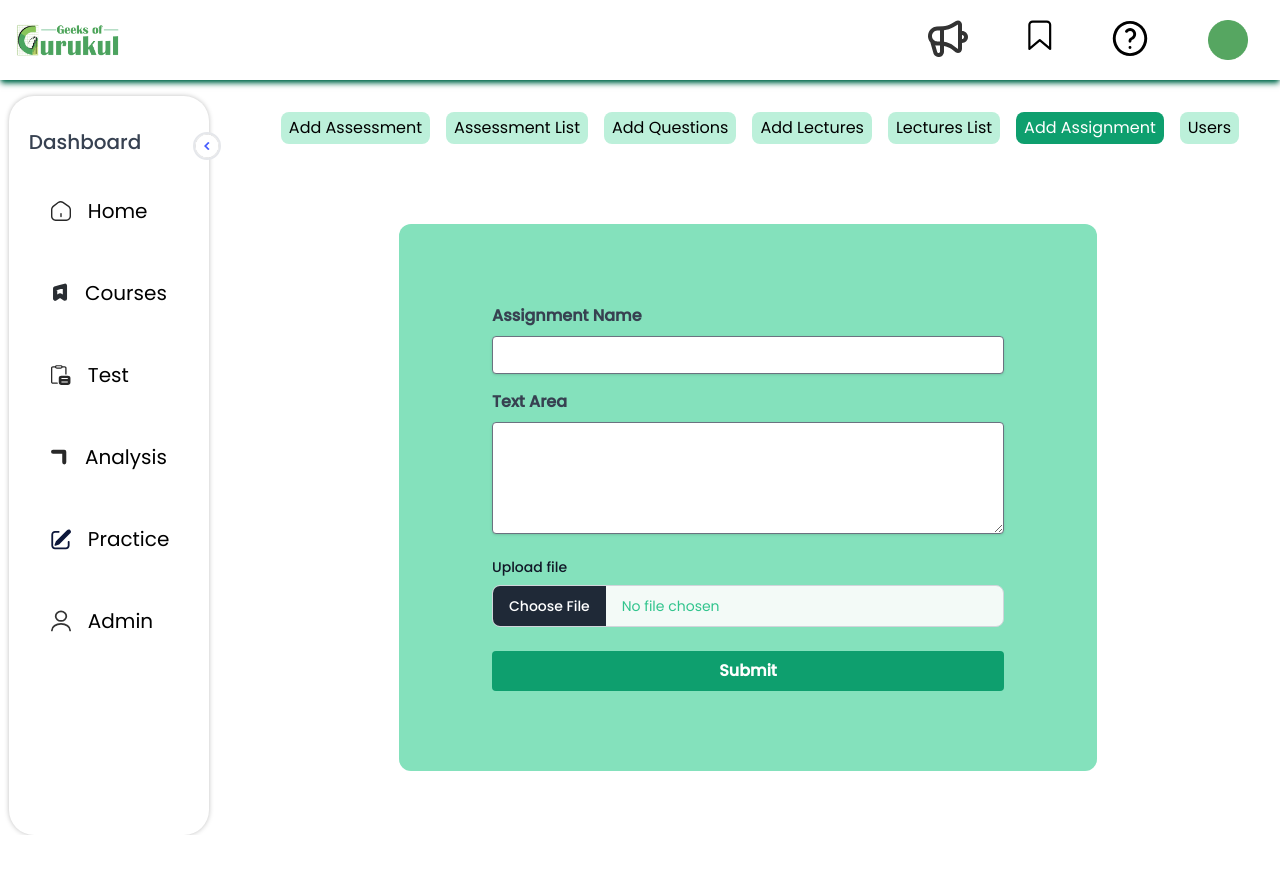
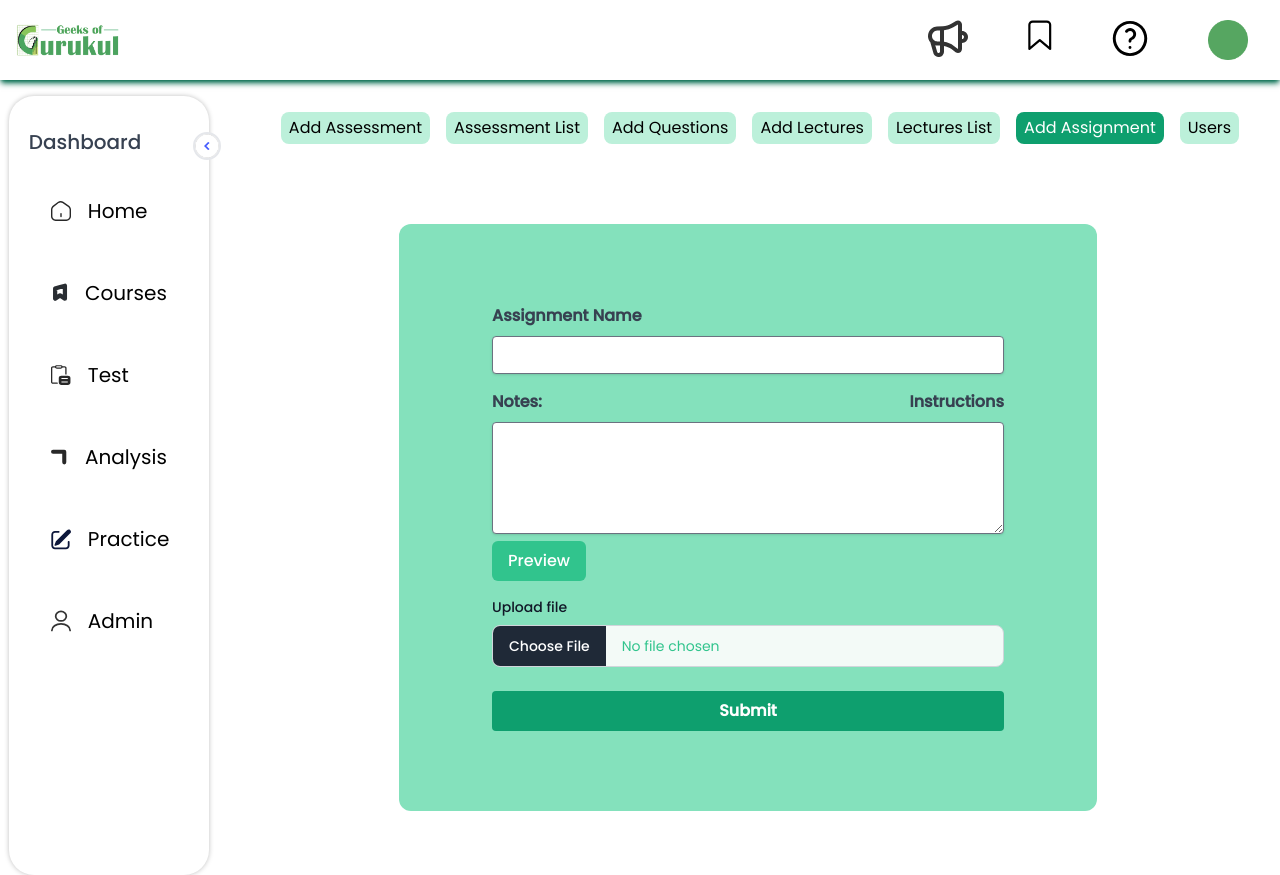
Before and after one commit to amitpaultl/geegs, a React (Create React App) app: page /dashboard/admin-pannel/add-assignment in a window 1280 px wide. Before the commit the page ends 835 px from the top, so only its background shows below. Built offline with nearby package versions, Linux system fonts and the light colour scheme.

Commit message:
Add Assignment changed

```diff
--- a/src/Pages/DashBoard/AdminPannel/AddAssignment/AddAssignment.jsx
+++ b/src/Pages/DashBoard/AdminPannel/AddAssignment/AddAssignment.jsx
@@ -1,7 +1,13 @@
+import { useState } from "react";
 import { useForm } from "react-hook-form";
+import ReactMarkdown from "react-markdown";
+import remarkGfm from "remark-gfm";
 
 function AddAssignment() {
   const { register, handleSubmit } = useForm();
+  const [text, setText] = useState("");
+  const [preview, setPreview] = useState(false);
+  const [instructions, setInstructions] = useState(false);
 
   const onSubmit = (data) => {
     console.log(data);
@@ -29,14 +35,71 @@ function AddAssignment() {
             htmlFor='textArea'
             className='block text-gray-700 font-bold mb-2'
           >
-            Text Area
+            <div className="flex items-center justify-between">
+            <p>Notes:</p>
+            <p onClick={()=>setInstructions(true)} className="hover:text-sky-500 hover:cursor-pointer">Instructions</p>
+            </div>
           </label>
           <textarea
             id='textArea'
             {...register("textArea")}
             className='shadow appearance-none border rounded w-full py-1 px-2 h-28 text-gray-700 leading-tight focus:outline-none focus:shadow-outline'
+            value={text}
+            onChange={(e) => setText(e.target.value)}
           ></textarea>
+          <button
+            onClick={() => setPreview(true)}
+            className='font-poppins font-medium text-white px-4 py-2 bg-green-400 hover:bg-green-500 rounded-md'
+          >
+            Preview
+          </button>
+          {/* For Preview only */}
+          {preview && (
+            <>
+              <div className='justify-center items-center flex overflow-x-hidden overflow-y-auto fixed inset-0 z-[20010] outline-none focus:outline-none'>
+                <div className='relative w-[360px] h-[600px] sm:w-[400px] md:w-[600px] lg-[700px]  py-2 sm:py-4 lg:py-4 px-2 sm:px-4 md:px-6 mx-auto max-w-3xl  bg-white rounded-lg shadow-2xl'>
+                  <button
+                    onClick={() => setPreview(false)}
+                    className='absolute right-5 top-5 px-2 py-2 bg-red-400 rounded-full'
+                  >
+                    ❌
+                  </button>
+                  <h3 className='text-2xl font-poppins font-medium mt-1'>
+                    Preview:
+                  </h3>
+                  <div className=' mt-6 w-full h-4/5 p-4 mx-auto bg-white border border-green-400 rounded-md overflow-x-auto overflow-y-auto'>
+                    <ReactMarkdown
+                      children={text}
+                      remarkPlugins={[remarkGfm]}
+                    ></ReactMarkdown>
+                  </div>
+                </div>
+              </div>
+              <div className='opacity-25 fixed inset-0  z-[20000] bg-black'></div>
+            </>
+          )}
+          {/* For Instructions to teachers to write markdown */}
+          {instructions && (
+            <>
+              <div className='justify-center items-center flex overflow-x-hidden overflow-y-auto fixed inset-0 z-[20010] outline-none focus:outline-none'>
+                <div className='relative w-[360px] h-[600px] sm:w-[400px] md:w-[600px] lg-[700px]  py-2 sm:py-4 lg:py-4 px-2 sm:px-4 md:px-6 mx-auto max-w-3xl  bg-white rounded-lg shadow-2xl'>
+                  <button
+                    onClick={() => setInstructions(false)}
+                    className='absolute right-5 top-5 px-2 py-2 bg-red-400 rounded-full'
+                  >
+                    ❌
+                  </button>
+                  <h3 className='text-2xl font-poppins font-medium mt-1'>
+                    Instructions:
+                  </h3>
+                  <iframe title="markdown instructions" src="https://padomi.id.lv/PRG/par__/Markdown-Cheat-Sheet.pdf" width="100%" height="500px"></iframe>
+                </div>
+              </div>
+              <div className='opacity-25 fixed inset-0  z-[20000] bg-black'></div>
+            </>
+          )}
         </div>
+
         <div className='mb-6'>
           <div class='max-w-2xl mx-auto'>
             <label
```
